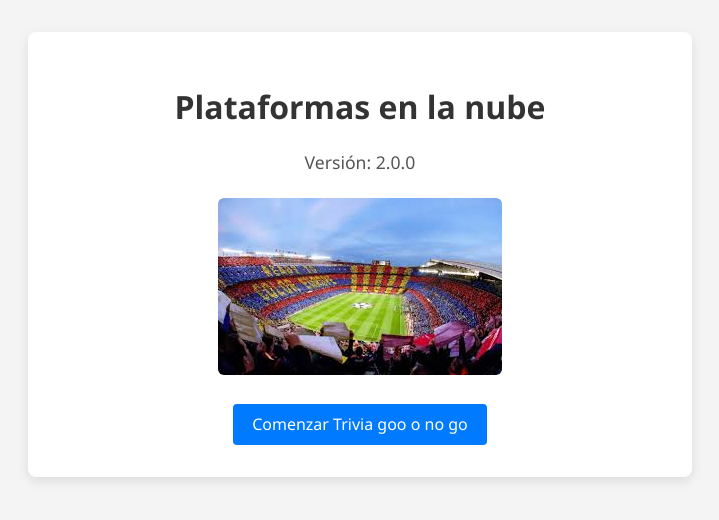
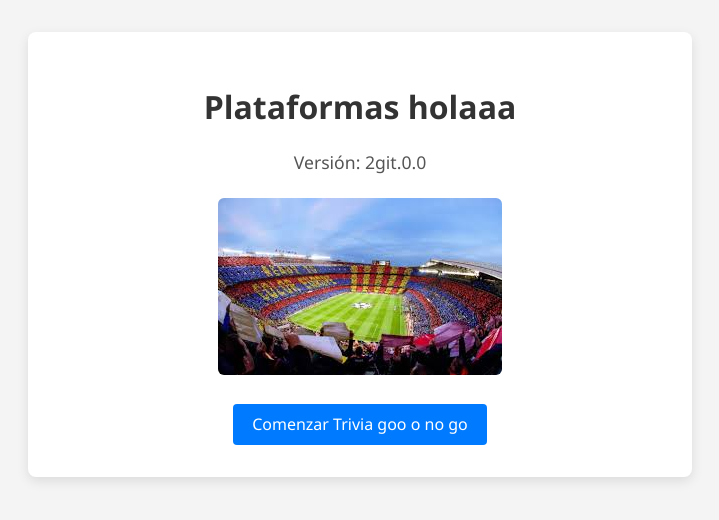
Before and after one commit to Fab2207/sitio-cd, a plain HTML site: page index.html in a window 1280 px wide. Shown: the whole page, without its empty margins (280-999 px from the left). Drawn offline with Linux system fonts and the light colour scheme.

Commit message:
docs:otroooo

```diff
--- a/index.html
+++ b/index.html
@@ -61,8 +61,8 @@
 </head>
 <body>
   <div class="container">
-    <h1>Plataformas en la nube</h1>
-    <p>Versión: 2.0.0</p>
+    <h1>Plataformas holaaa</h1>
+    <p>Versión: 2git.0.0</p>
 
     <div class="image-container">
       <img src="image.png" alt="Imagen del proyecto" />
```
